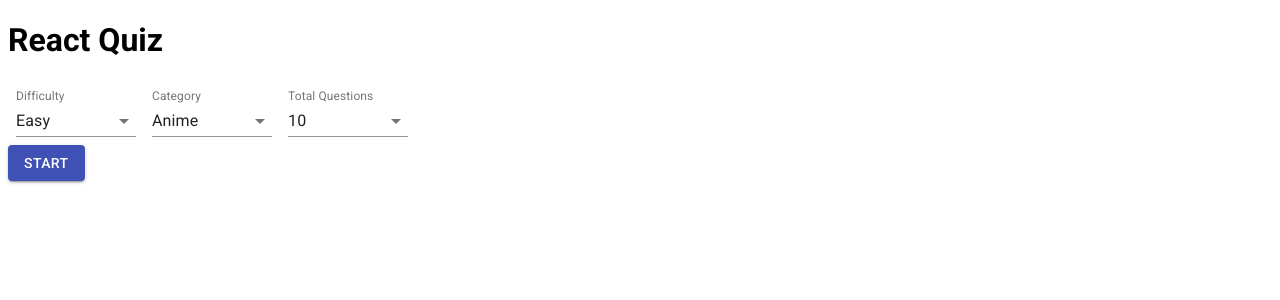
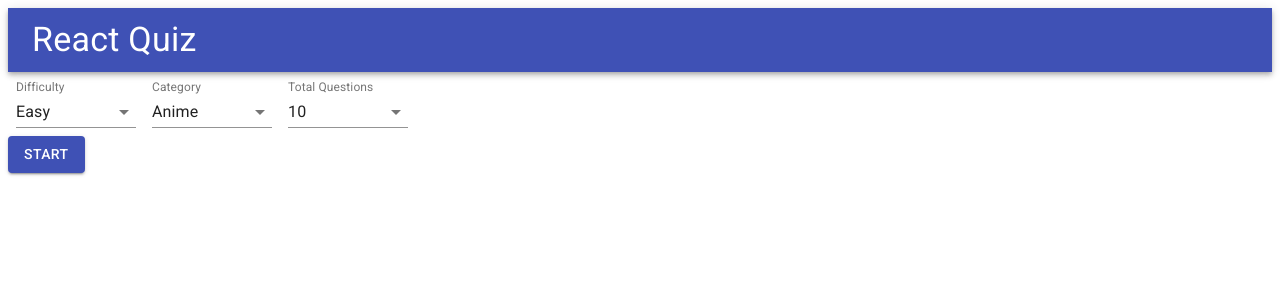
Before and after one commit to Amanse/react-quiz, a React (Create React App) app: page / in a window 1280 px wide. Shown: the top 300 px of the page. Built offline with nearby package versions, Linux system fonts and the light colour scheme.

Commit message:
Design done, needs improvement but this is first prototype ready for master

```diff
--- a/src/App.css
+++ b/src/App.css
@@ -1,9 +1,24 @@
-html{
+html {
   margin: 0;
   padding: 0;
   font-family: Roboto, sans-serif;
+  align-items: center;
 }
 
 .selectForGame {
   display: flex;
 }
+
+.header {
+  margin: 0;
+  padding: 0;
+  align-text: center;
+}
+
+AppBar {
+  align-text: center;
+}
+
+.chips-info {
+  margin: 0.2em;
+}
--- a/src/App.tsx
+++ b/src/App.tsx
@@ -10,8 +10,10 @@ import {
   InputLabel,
   MenuItem,
   Select,
-  makeStyles
+  makeStyles,
+  Chip
 } from "@material-ui/core";
+import { Header } from "./components/Header";
 
 //types
 import { QuestionState, Difficulty, Category } from "./API";
@@ -136,7 +138,7 @@ function App() {
   return (
     <>
       <div className="App">
-        <h1>React Quiz</h1>
+        <Header />
         {gameOver || userAnswers.length === totalQuestions ? (
           <>
             <div className="selectForGame">
@@ -198,8 +200,14 @@ function App() {
             </Button>
           </>
         ) : null}
-        {!gameOver ? <p className="score">Score: {score}</p> : null}
-        {!gameOver ? <p>Category: {category} </p> : null}
+        {!gameOver ? (
+          <div className="chips-info">
+            <Chip style={{ margin: "0.7em", padding: "0.7em" }} label={score} />
+            <Chip label={category} />
+          </div>
+        ) : null}
+        {/*!gameOver ? <p className="score">Score: {score}</p> : null}
+        {!gameOver ? <p>Category: {category} </p> : null*/}
         {loading ? <p>Loading Questions.....</p> : null}
         {!loading && !gameOver && (
           <QuestionCard
--- /dev/null
+++ b/src/components/Header.tsx
@@ -0,0 +1,16 @@
+import React from "react";
+import { AppBar, Toolbar, Typography } from "@material-ui/core";
+
+export const Header = () => {
+  return (
+    <>
+      <AppBar position="static">
+        <Toolbar>
+          <Typography variant="h4" className="header">
+            React Quiz
+          </Typography>
+        </Toolbar>
+      </AppBar>
+    </>
+  );
+};
```
